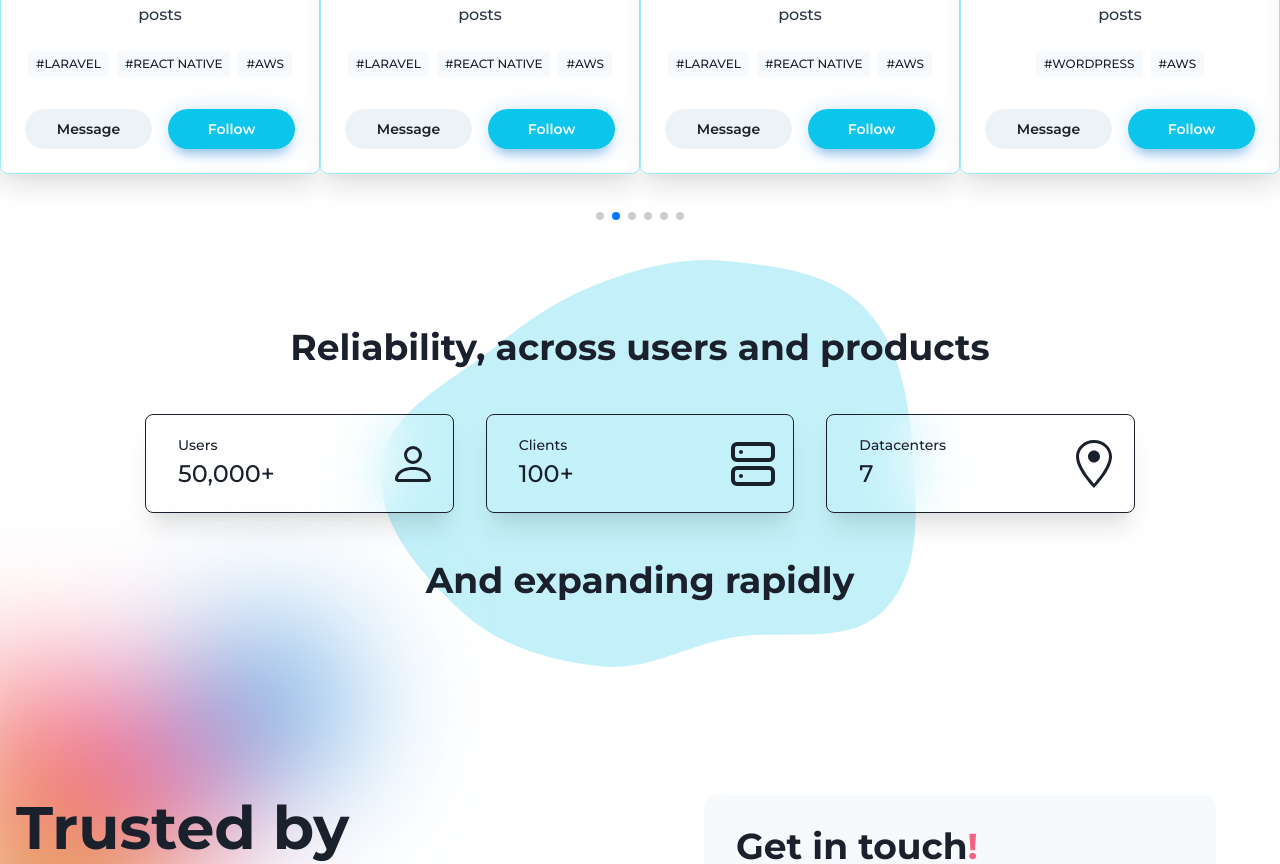
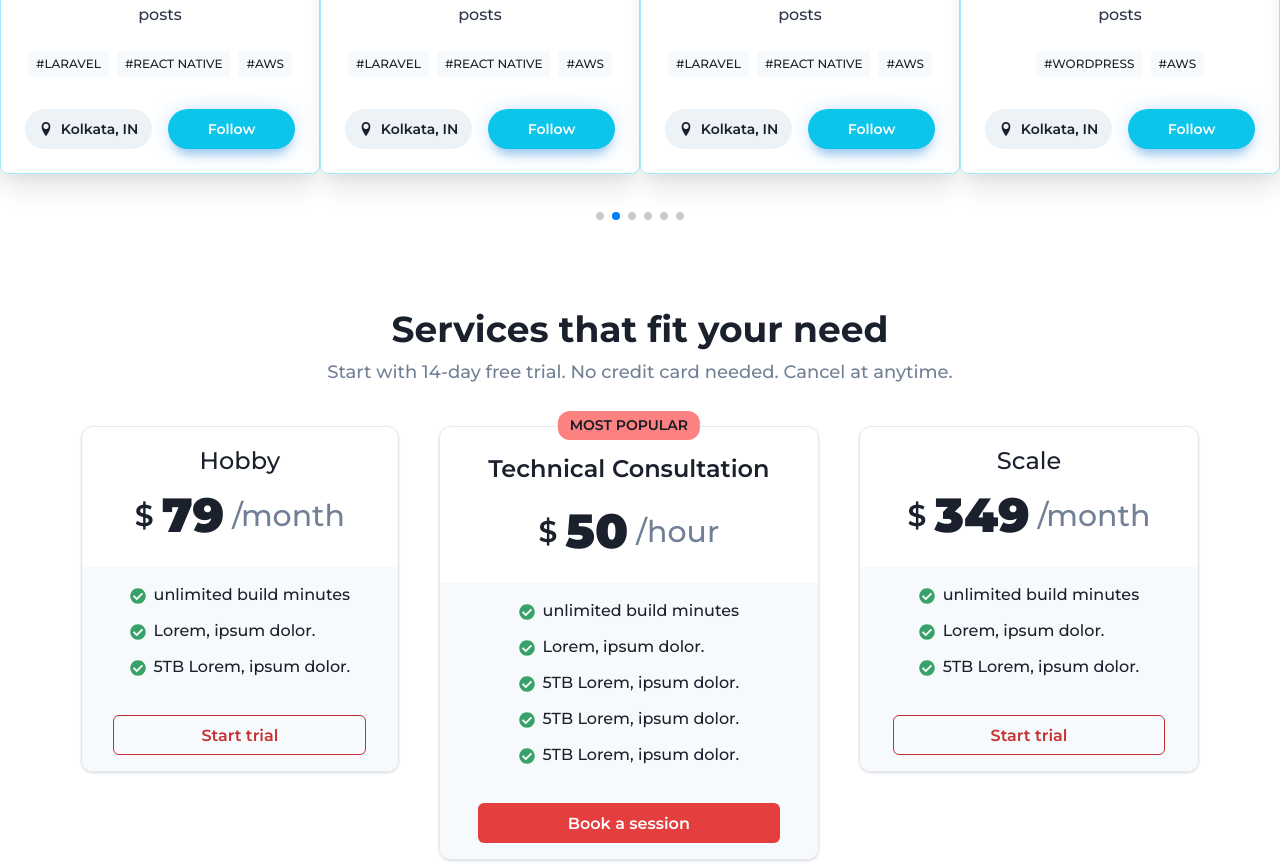
Before and after one commit to pramanikriju/website-nextjs-chakraui, a Next.js app: page / in a window 1280 px wide. Shown: the part 1580-2444 px from the top of the page. Built offline with nearby package versions, Linux system fonts and the light colour scheme; a web font is replaced by a local one.

Commit message:
WIP pricing section

```diff
--- a/components/index/clientCard.tsx
+++ b/components/index/clientCard.tsx
@@ -11,7 +11,7 @@
   useColorModeValue,
 } from "@chakra-ui/react";
 import Image from "next/image";
-
+import { ImLocation } from "react-icons/im";
 import item from "../../types/client";
 
 interface ClientProps {
@@ -92,8 +92,9 @@
             _focus={{
               bg: "gray.200",
             }}
+            leftIcon={<ImLocation />}
           >
-            Message
+            {client.location ?? "Kolkata, IN"}
           </Button>
           <Button
             flex={1}
--- /dev/null
+++ b/components/index/pricing.tsx
@@ -0,0 +1,213 @@
+import { ReactNode } from "react";
+import {
+  Box,
+  Stack,
+  HStack,
+  Heading,
+  Text,
+  VStack,
+  useColorModeValue,
+  List,
+  ListItem,
+  ListIcon,
+  Button,
+} from "@chakra-ui/react";
+import { FaCheckCircle } from "react-icons/fa";
+
+function PriceWrapper({ children }: { children: ReactNode }) {
+  return (
+    <Box
+      mb={4}
+      shadow="base"
+      borderWidth="1px"
+      alignSelf={{ base: "center", lg: "flex-start" }}
+      borderColor={useColorModeValue("gray.200", "gray.500")}
+      borderRadius={"xl"}
+    >
+      {children}
+    </Box>
+  );
+}
+
+export default function Pricing() {
+  return (
+    <Box py={12}>
+      <VStack spacing={2} textAlign="center">
+        <Heading as="h1" fontSize="4xl">
+          Services that fit your need
+        </Heading>
+        <Text fontSize="lg" color={"gray.500"}>
+          Start with 14-day free trial. No credit card needed. Cancel at
+          anytime.
+        </Text>
+      </VStack>
+      <Stack
+        direction={{ base: "column", md: "row" }}
+        textAlign="center"
+        justify="center"
+        spacing={{ base: 4, lg: 10 }}
+        py={10}
+      >
+        <PriceWrapper>
+          <Box py={4} px={12}>
+            <Text fontWeight="500" fontSize="2xl">
+              Hobby
+            </Text>
+            <HStack justifyContent="center">
+              <Text fontSize="3xl" fontWeight="600">
+                $
+              </Text>
+              <Text fontSize="5xl" fontWeight="900">
+                79
+              </Text>
+              <Text fontSize="3xl" color="gray.500">
+                /month
+              </Text>
+            </HStack>
+          </Box>
+          <VStack
+            bg={useColorModeValue("gray.50", "gray.700")}
+            py={4}
+            borderBottomRadius={"xl"}
+          >
+            <List spacing={3} textAlign="start" px={12}>
+              <ListItem>
+                <ListIcon as={FaCheckCircle} color="green.500" />
+                unlimited build minutes
+              </ListItem>
+              <ListItem>
+                <ListIcon as={FaCheckCircle} color="green.500" />
+                Lorem, ipsum dolor.
+              </ListItem>
+              <ListItem>
+                <ListIcon as={FaCheckCircle} color="green.500" />
+                5TB Lorem, ipsum dolor.
+              </ListItem>
+            </List>
+            <Box w="80%" pt={7}>
+              <Button w="full" colorScheme="red" variant="outline">
+                Start trial
+              </Button>
+            </Box>
+          </VStack>
+        </PriceWrapper>
+
+        <PriceWrapper>
+          <Box position="relative">
+            <Box
+              position="absolute"
+              top="-16px"
+              left="50%"
+              style={{ transform: "translate(-50%)" }}
+            >
+              <Text
+                textTransform="uppercase"
+                bg={useColorModeValue("red.300", "red.700")}
+                px={3}
+                py={1}
+                color={useColorModeValue("gray.900", "gray.300")}
+                fontSize="sm"
+                fontWeight="600"
+                rounded="xl"
+              >
+                Most Popular
+              </Text>
+            </Box>
+            <Box py={4} px={12}>
+              <Text fontWeight="600" fontSize="2xl" py={2}>
+                Technical Consultation
+              </Text>
+              <HStack justifyContent="center">
+                <Text fontSize="3xl" fontWeight="600">
+                  $
+                </Text>
+                <Text fontSize="5xl" fontWeight="900">
+                  50
+                </Text>
+                <Text fontSize="3xl" color="gray.500">
+                  /hour
+                </Text>
+              </HStack>
+            </Box>
+            <VStack
+              bg={useColorModeValue("gray.50", "gray.700")}
+              py={4}
+              borderBottomRadius={"xl"}
+            >
+              <List spacing={3} textAlign="start" px={12}>
+                <ListItem>
+                  <ListIcon as={FaCheckCircle} color="green.500" />
+                  unlimited build minutes
+                </ListItem>
+                <ListItem>
+                  <ListIcon as={FaCheckCircle} color="green.500" />
+                  Lorem, ipsum dolor.
+                </ListItem>
+                <ListItem>
+                  <ListIcon as={FaCheckCircle} color="green.500" />
+                  5TB Lorem, ipsum dolor.
+                </ListItem>
+                <ListItem>
+                  <ListIcon as={FaCheckCircle} color="green.500" />
+                  5TB Lorem, ipsum dolor.
+                </ListItem>
+                <ListItem>
+                  <ListIcon as={FaCheckCircle} color="green.500" />
+                  5TB Lorem, ipsum dolor.
+                </ListItem>
+              </List>
+              <Box w="80%" pt={7}>
+                <Button w="full" colorScheme="red">
+                  Book a session
+                </Button>
+              </Box>
+            </VStack>
+          </Box>
+        </PriceWrapper>
+        <PriceWrapper>
+          <Box py={4} px={12}>
+            <Text fontWeight="500" fontSize="2xl">
+              Scale
+            </Text>
+            <HStack justifyContent="center">
+              <Text fontSize="3xl" fontWeight="600">
+                $
+              </Text>
+              <Text fontSize="5xl" fontWeight="900">
+                349
+              </Text>
+              <Text fontSize="3xl" color="gray.500">
+                /month
+              </Text>
+            </HStack>
+          </Box>
+          <VStack
+            bg={useColorModeValue("gray.50", "gray.700")}
+            py={4}
+            borderBottomRadius={"xl"}
+          >
+            <List spacing={3} textAlign="start" px={12}>
+              <ListItem>
+                <ListIcon as={FaCheckCircle} color="green.500" />
+                unlimited build minutes
+              </ListItem>
+              <ListItem>
+                <ListIcon as={FaCheckCircle} color="green.500" />
+                Lorem, ipsum dolor.
+              </ListItem>
+              <ListItem>
+                <ListIcon as={FaCheckCircle} color="green.500" />
+                5TB Lorem, ipsum dolor.
+              </ListItem>
+            </List>
+            <Box w="80%" pt={7}>
+              <Button w="full" colorScheme="red" variant="outline">
+                Start trial
+              </Button>
+            </Box>
+          </VStack>
+        </PriceWrapper>
+      </Stack>
+    </Box>
+  );
+}
--- a/data/clientsData.tsx
+++ b/data/clientsData.tsx
@@ -3,10 +3,12 @@
     id: 1,
     name: "AskMyAdvisor",
     img: "/img/clients/askmyadvisor.png",
-    rel: "Technical Lead",
-    description: "",
+    rel: "Technical Architect",
+    description:
+      "Technical architect for Seattle based SaaS, AskMyAdvisor™. I designed and developed their entire architecture",
     url: "https://app.askmyadvisor.co",
     technology: ["Laravel", "React Native", "AWS"],
+    location: "Seattle, USA",
   },
   {
     id: 2,
--- a/pages/index.tsx
+++ b/pages/index.tsx
@@ -4,6 +4,7 @@
 import Contact from "../components/index/contact";
 import Clients from "../components/index/clients";
 import Profile from "../components/index/profile";
+import Pricing from "../components/index/pricing";
 import Head from "next/head";
 
 export default function Home() {
@@ -17,8 +18,9 @@
       <Feature />
       {/* <Profile /> */}
       <Clients />
+
+      <Pricing />
       <Stats />
-
       <Contact />
     </div>
   );
--- a/types/client.ts
+++ b/types/client.ts
@@ -5,5 +5,6 @@
   img: string;
   description: string;
   url: string;
+  location: string;
   technology: string[];
 }
```
